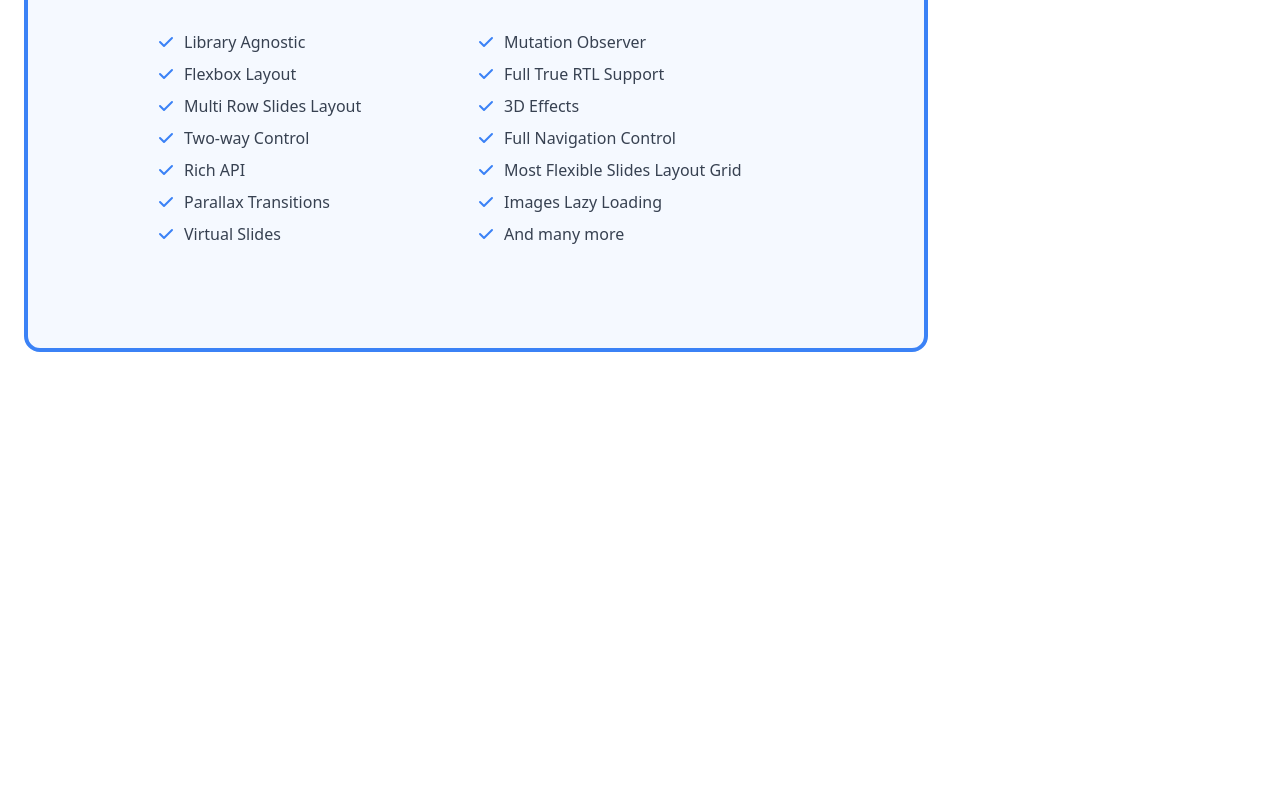
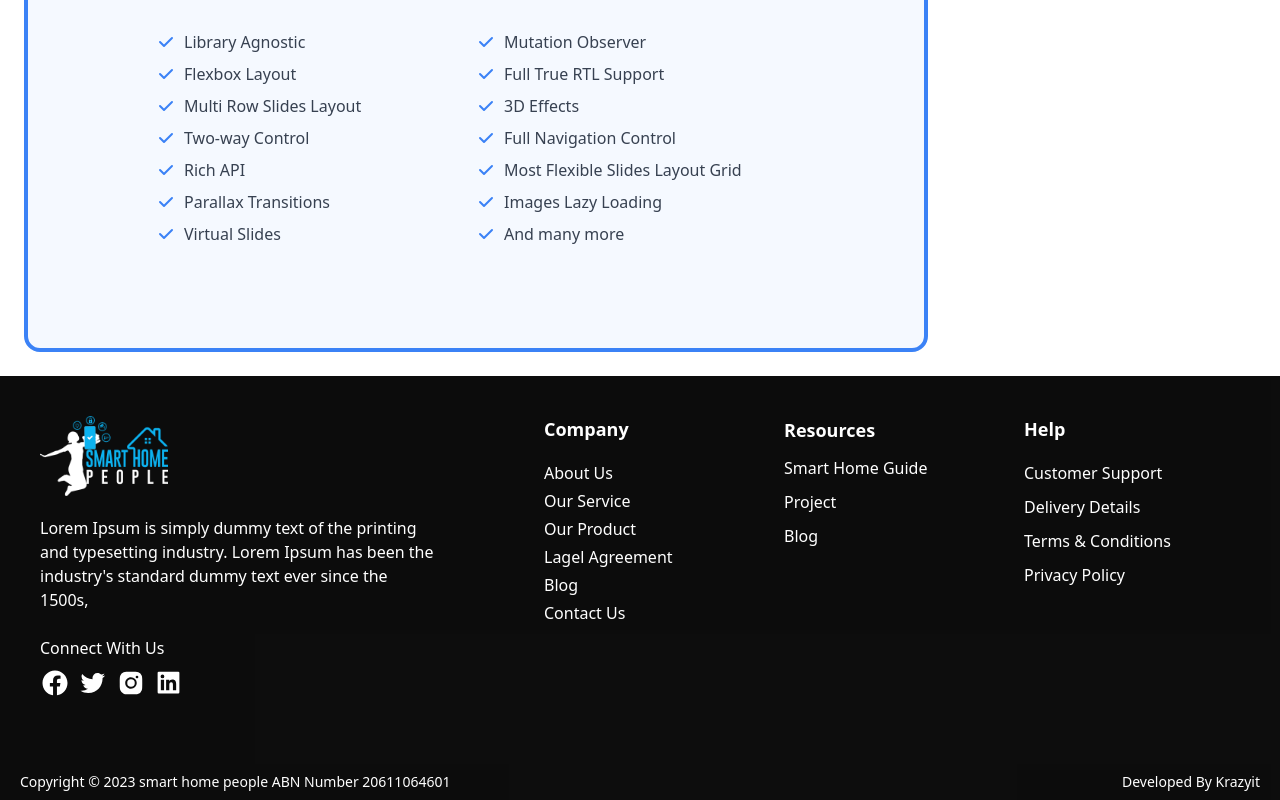
Before and after one commit to krazytofayel/smarthome, a React (Vite) app: page /project_details/1 in a window 1280 px wide. Shown: the part 2161-2961 px from the top of the page. Before the commit the page ends 2537 px from the top, so only its background shows below. Built offline with nearby package versions, Linux system fonts and the light colour scheme.

Commit message:
added footer

```diff
--- a/src/Pages/Project/Project_Details/Project_Details_Components/Project_Content_Section/Project_Content_Section.jsx
+++ b/src/Pages/Project/Project_Details/Project_Details_Components/Project_Content_Section/Project_Content_Section.jsx
@@ -1,6 +1,7 @@
 import Global_Button_Section from "../../../../../Components/Shareable_Components/Global_Buton_Section/Global_Button_Section";
 import Secondary_Title_Section from "../../../../../Components/Shareable_Components/Secondary_Title_Section/Secondary_Title_Section";
 import service_img from '../../../../../../public/images/Service_Page_Images/service_page_images.png'
+import Footer from "../../../../../Components/Shareable_Components/Footer/Footer";
 
 const Project_Content_Section = () => {
   return (
@@ -406,6 +407,7 @@
           </div>
         </div>
       </section>
+      <Footer/>
     </>
   );
 }
```
